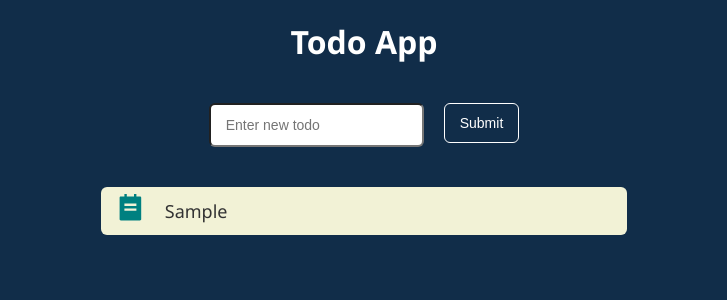
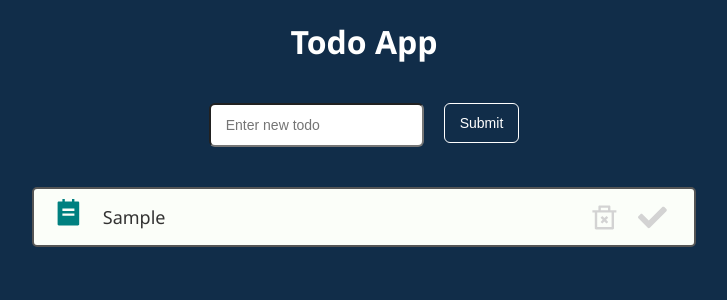
Before and after one commit to serhiishf/react-bohdan, a React (Vite) app: page / in a window 1280 px wide. Both pictures are taken after typing "Sample" into the empty fields and a click on the button "Submit". Shown: the top 300 px of the page, without its empty margins (276-1003 px from the left). Built offline with nearby package versions, Linux system fonts and the light colour scheme.

Commit message:
feat: Add button for Completed and Delete todo task

```diff
--- a/src/App.jsx
+++ b/src/App.jsx
@@ -1,24 +1,39 @@
-import { useState } from 'react';
+import { useState, useRef } from 'react';
 import './App.css';
 import TodoForm from './components/TodoForm/TodoForm';
 import TodoList from './components/TodoList/TodoList';
 
 function App() {
   const [todos, setTodos] = useState([]);
+  let idRef = useRef(1);
 
   const addTodoHandler = (text) => {
-    setTodos([...todos, text]);
+    const newTodo = {
+      text: text,
+      isCompleted: false,
+      id: idRef.current,
+    }
+    idRef.current += 1;
+    setTodos([...todos, newTodo]);
   };
 
-  const deleteTodoHandler = (index) => {
-    setTodos(todos.filter((_, idx) => idx !== index));
+  const deleteTodoHandler = (id) => {
+    setTodos(todos.filter((todo) => todo.id !== id));
   };
+
+  const toggleTodoHandler = (id) => {
+    setTodos(todos.map((todo) => {
+      return todo.id === id
+      ? {...todo, isCompleted: !todo.isCompleted}
+      : {...todo}
+    }))
+  }
 
   return (
     <div className="App">
       <h1 className="title">Todo App</h1>
       <TodoForm addTodo={addTodoHandler} />
-      <TodoList todos={todos} deleteTodo={deleteTodoHandler}/>
+      <TodoList todos={todos} deleteTodo={deleteTodoHandler} toggleTodo={toggleTodoHandler}/>
     </div>
   );
 }
--- a/src/components/Todo/Todo.jsx
+++ b/src/components/Todo/Todo.jsx
@@ -1,15 +1,20 @@
 import styles from './Todo.module.css';
-import { RiTodoFill } from "react-icons/ri";
+import { RiTodoFill, RiDeleteBin2Line } from "react-icons/ri";
+import {FaCheck} from "react-icons/fa";
 
 function Todo(props) {
-  const { todoText, deleteTodo, index } = props;
+  const { todo, deleteTodo, toggleTodo } = props;
 
   return (
-    <div onDoubleClick={() => { deleteTodo(index) }} className={styles.todo}>
+    <div className={`${styles.todo} ${todo.isCompleted ? styles.completedTodo: ''}`}>
       <div >
-        <RiTodoFill className={styles.icon} />
+        <RiTodoFill className={styles.todoIcon} />
       </div>
-      <div className={styles.text}>{todoText}</div>
+      <div className={styles.text}>{todo.text}</div>
+      <div className={styles.iconsBlock}>
+        <RiDeleteBin2Line className={styles.deleteIcon} onClick={() => { deleteTodo(todo.id) }}/>
+        <FaCheck className={styles.checkIcon} onClick={() => toggleTodo(todo.id)}/>
+      </div>
     </div>
   );
 }
--- a/src/components/Todo/Todo.module.css
+++ b/src/components/Todo/Todo.module.css
@@ -1,22 +1,65 @@
 .todo {
-  width: 40%;
-  height: 40px;
   display: flex;
+  gap: 20px;
   align-items: center;
-  justify-content: flex-start;
-  gap: 20px;
-  padding: 4px 15px;
-  background-color: #f2f2d6;
-  border-radius: 6px;
+  width: 50%;
+  padding: 10px 20px;
+  font-size: 1.5rem;
+  border-radius: 5px;
+  border: 2px solid #555;
+  color: #112d49;
+  background-color: #fbfef9;
 }
 
-.icon {
+.todoIcon {
   font-size: 1.8rem;
   color: teal;
 }
 
 .text {
   /* text-align: center; */
+  text-align-last: left;
   color: #333333;
   font-size: 18px;
+  width: 100%;
 }
+
+.iconsBlock {
+  display: flex;
+  gap: 5px;
+}
+
+.completedTodo {
+  background-color: unset;
+  border-color: 1px solid gray;
+  color: gray;
+}
+
+.todo.completedTodo .todoIcon,
+.todo.completedTodo .checkIcon,
+.todo.completedTodo .deleteIcon {
+  color: gray;
+}
+
+.checkIcon,
+.deleteIcon {
+  cursor: pointer;
+  color: lightgrey;
+  padding: 0 7px;
+  font-size: 1.8rem;
+  transition: transform 0.3s;
+}
+
+.checkIcon:hover,
+.deleteIcon:hover {
+  cursor: pointer;
+  transform: scale(1.3);
+}
+
+.checkIcon:hover {
+  color: green;
+}
+
+.deleteIcon:hover {
+  color: red;
+}
--- a/src/components/TodoForm/TodoForm.jsx
+++ b/src/components/TodoForm/TodoForm.jsx
@@ -8,7 +8,6 @@ function TodoForm(props) {
 
   const { addTodo } = props;
   const handleClick = () => {
-    console.log('Btn click');
   };
 
   const onSubmitHandler = (event) => {
--- a/src/components/TodoList/TodoList.jsx
+++ b/src/components/TodoList/TodoList.jsx
@@ -2,13 +2,13 @@ import Todo from '../Todo/Todo';
 import styles from './TodoList.module.css';
 
 function TodoList(props) {
-  const { todos, deleteTodo } = props;
+  const { todos, deleteTodo, toggleTodo } = props;
 
   return (
     <div className={styles.todoList}>
       {!todos.length && <h2>Todo List is empty</h2>}
-      {todos.map((todo, index) => (
-        <Todo todoText={todo} key={index} deleteTodo={deleteTodo} index={index} />
+      {todos.map((todo) => (
+        <Todo todo={todo} key={todo.id} deleteTodo={deleteTodo} toggleTodo={toggleTodo}/>
       ))}
     </div>
   );
```
